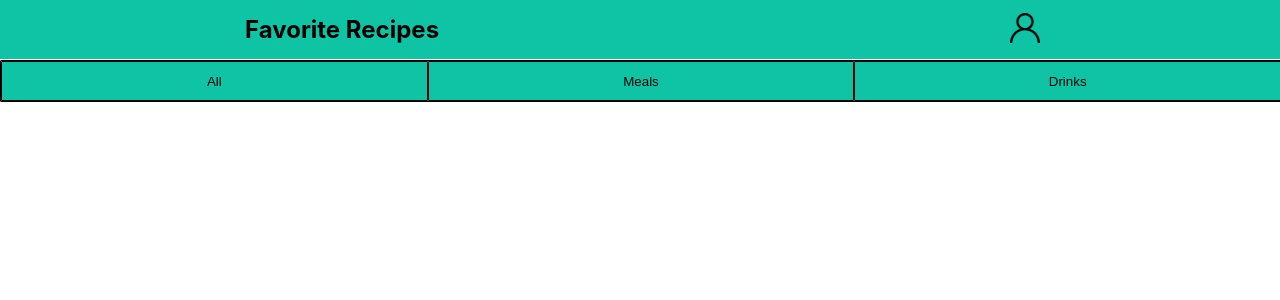
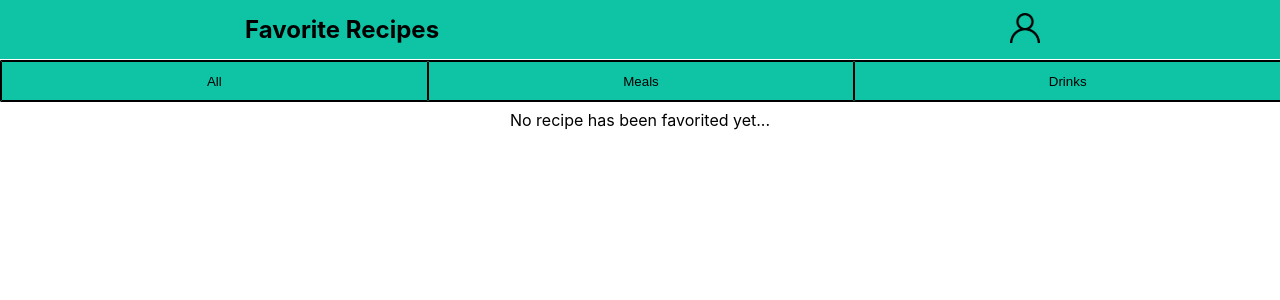
Before and after one commit to fa-biano/recipes-app, a React (Create React App) app: page /favorite-recipes in a window 1280 px wide. Shown: the top 300 px of the page. Built offline with nearby package versions, Linux system fonts and the light colour scheme.

Commit message:
feat: add msg to show zero favorite or done recipes

```diff
--- a/src/App.css
+++ b/src/App.css
@@ -391,6 +391,10 @@ h3 {
   margin-top: 110px;
 }
 
+.done-recipes-container p {
+  text-align: center;
+}
+
 .done-recipe-card {
   display: flex;
   flex-direction: column;
--- a/src/pages/FavoriteRecipes.js
+++ b/src/pages/FavoriteRecipes.js
@@ -77,6 +77,7 @@ function FavoriteRecipes() {
         </button>
       </div>
       <div className='done-recipes-container'>
+        {filteredFavoriteRecipes.length === 0 && <p>No recipe has been favorited yet...</p>}
         {(filteredFavoriteRecipes.length > 0) && filteredFavoriteRecipes.map((e, index) => (
           <div key={ e.id } className='done-recipe-card'>
             <Link to={ `/${e.type}s/${e.id}` }>
```
